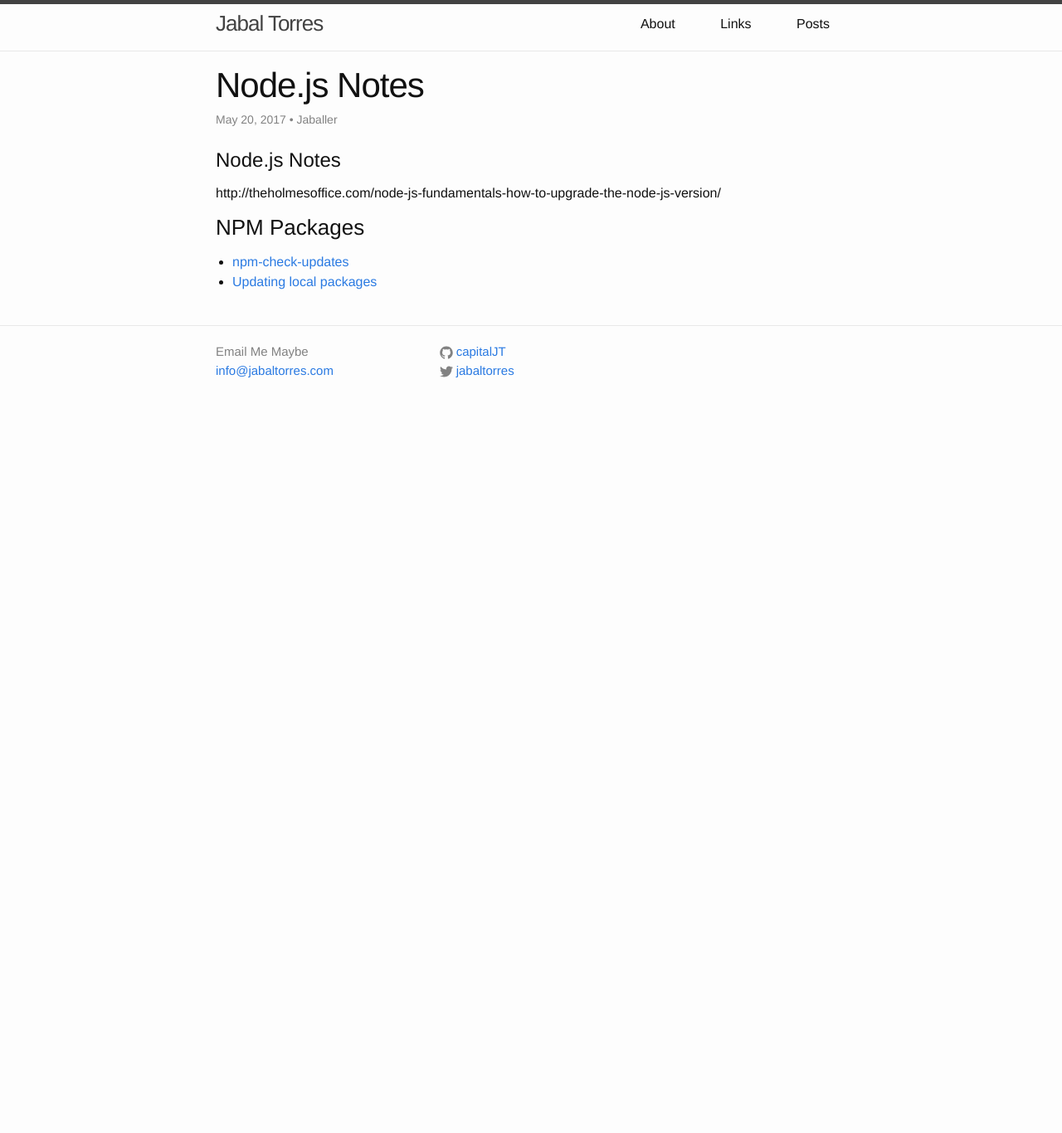
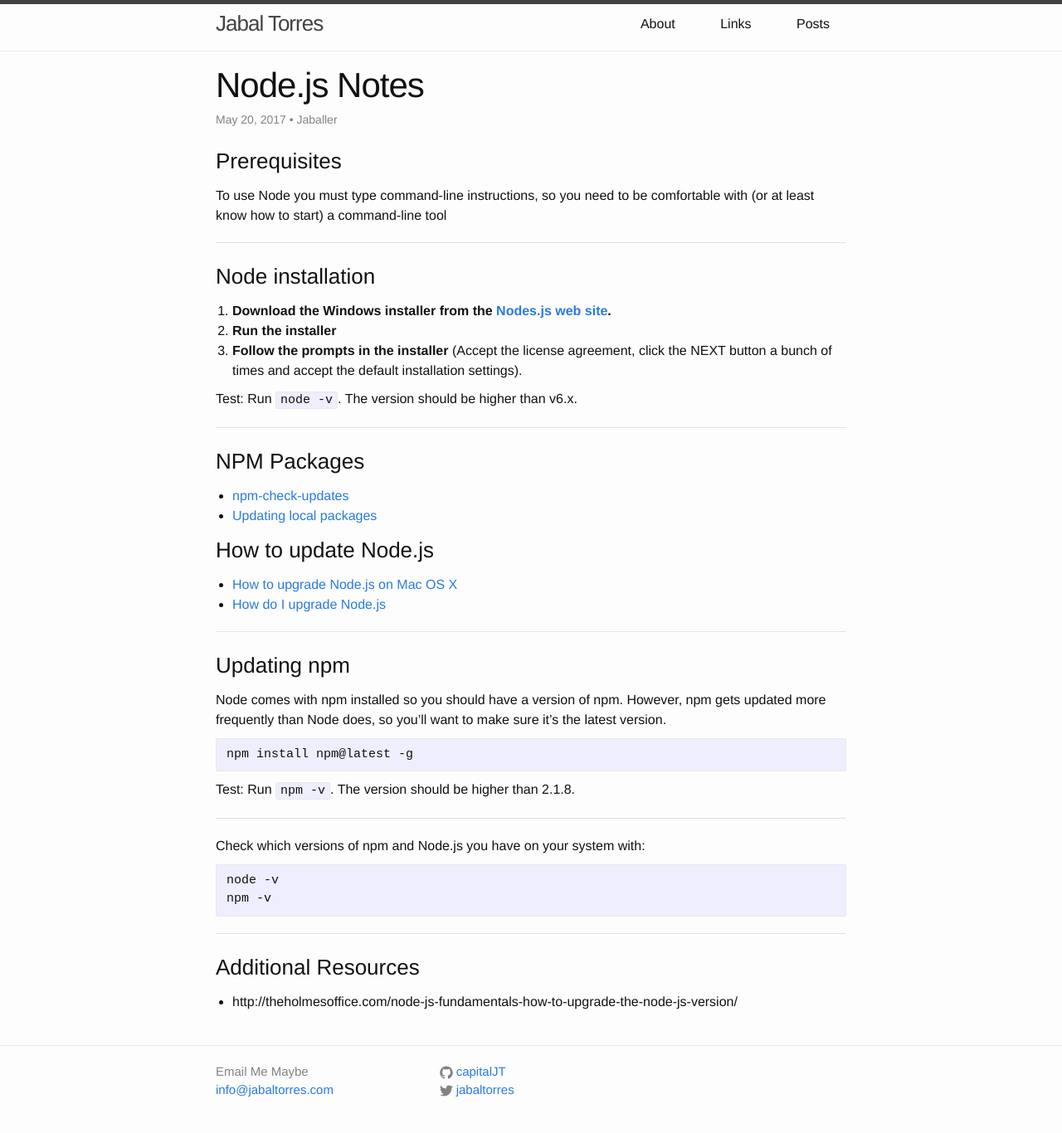
Before and after one commit to capitalJT/capitaljt.github.io, a Jekyll site: the page built from _posts/2017-05-17-nodejs-notes.md, in a window 1280 px wide. Shown: the whole page at 83% size. Built offline with Jekyll 4.4.1, drawn with Linux system fonts in a browser that asks for light colours; nearby versions of some CDN libraries; a style sheet for code colours, icons or effects is not loaded; before the commit the page ends 900 px from its top, so only the background shows below that.

Commit message:
updated node notes and svg2png requirements

```diff
--- a/_posts/2017-05-17-nodejs-notes.md
+++ b/_posts/2017-05-17-nodejs-notes.md
@@ -6,11 +6,50 @@ author: Jaballer
 categories: blog post
 ---
 
-# Node.js Notes
+### Prerequisites
 
-http://theholmesoffice.com/node-js-fundamentals-how-to-upgrade-the-node-js-version/
+To use Node you must type command-line instructions, so you need to be comfortable with (or at least know how to start) a command-line tool
+
+---
+
+### Node installation
+
+1. **Download the Windows installer from the [Nodes.js web site](https://nodejs.org/en/).**
+2. **Run the installer**
+3. **Follow the prompts in the installer** (Accept the license agreement, click the NEXT button a bunch of times and accept the default installation settings).
+
+Test: Run `node -v`. The version should be higher than v6.x.
+
+---
 
 ### NPM Packages
 
 - [npm-check-updates](https://www.npmjs.com/package/npm-check-updates)
 - [Updating local packages](https://docs.npmjs.com/getting-started/updating-local-packages)
+
+### How to update Node.js
+
+- [How to upgrade Node.js on Mac OS X](https://www.solarianprogrammer.com/2016/04/29/how-to-upgrade-nodejs-mac-os-x/)
+- [How do I upgrade Node.js](http://stackoverflow.com/questions/8191459/how-do-i-update-node-js)
+
+---
+
+### Updating npm
+
+Node comes with npm installed so you should have a version of npm. However, npm gets updated more frequently than Node does, so you'll want to make sure it's the latest version.
+
+    npm install npm@latest -g
+
+Test: Run `npm -v`. The version should be higher than 2.1.8.
+
+---
+
+Check which versions of npm and Node.js you have on your system with:
+
+    node -v
+    npm -v
+
+---
+
+### Additional Resources
+- http://theholmesoffice.com/node-js-fundamentals-how-to-upgrade-the-node-js-version/
```
Also changed, not shown: _posts/2017-05-17-sass-splash-notes.md (+2 -0 lines).
